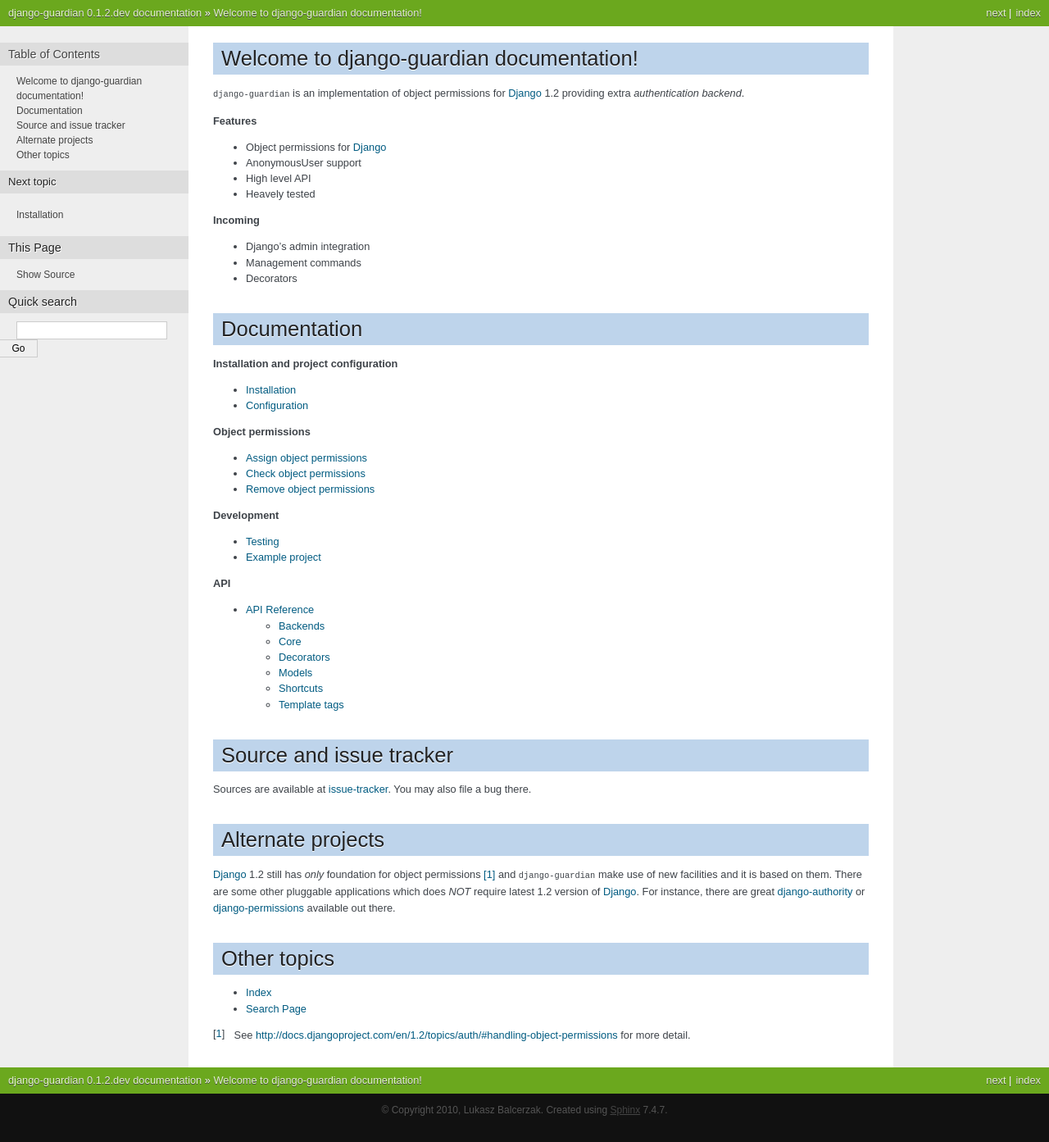
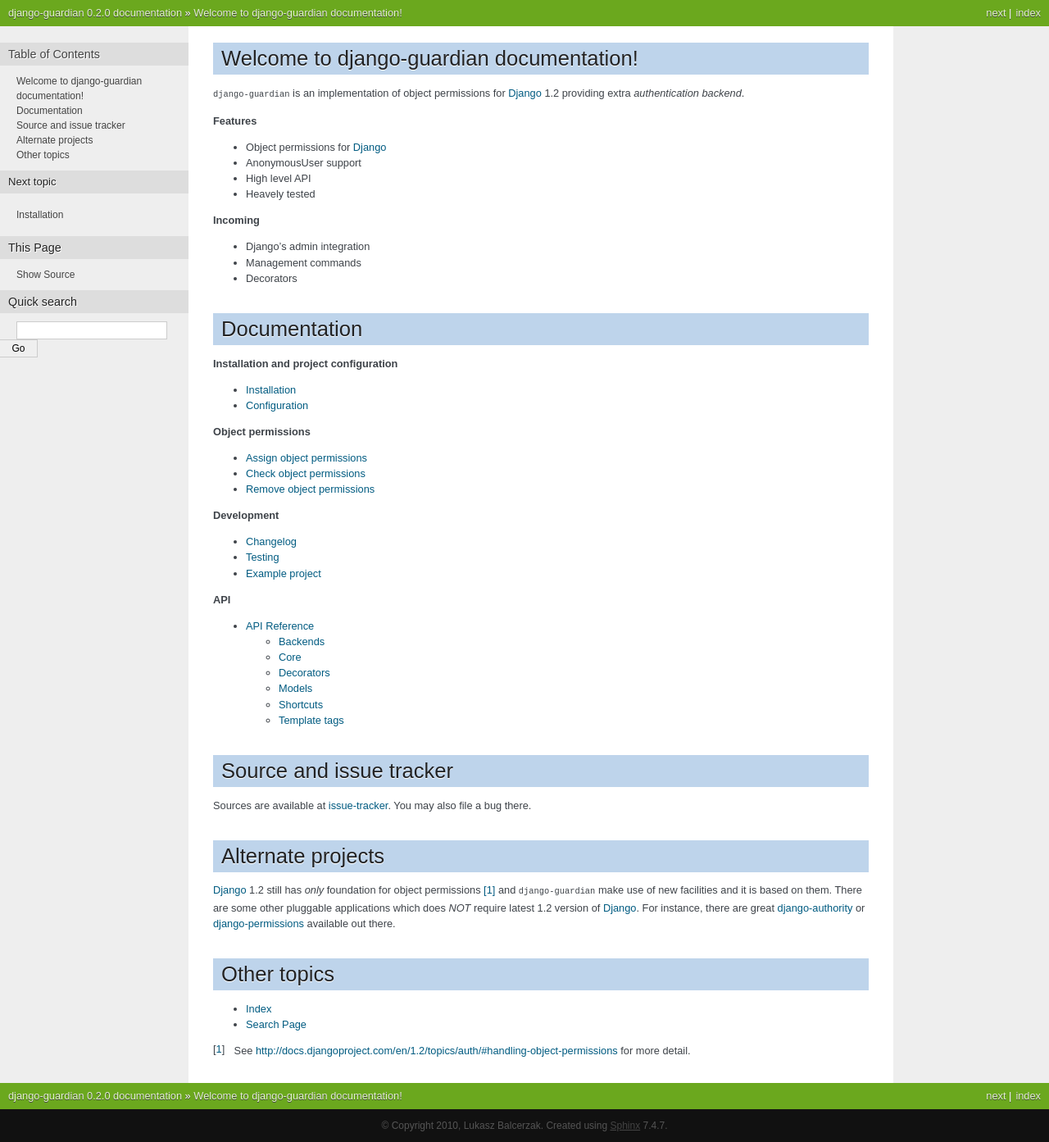
Before and after one commit to django-guardian/django-guardian, a Sphinx documentation site: the page built from docs/index.rst, in a window 1280 px wide. Shown: the whole page at 82% size. Built offline with Sphinx 7.4.7, drawn with Linux system fonts in a browser that asks for light colours.

Commit message:
Version bump to 0.2.0, added CHANGES file

```diff
--- a/README.rst
+++ b/README.rst
@@ -60,6 +60,12 @@
 There is an online documentation available at
 http://packages.python.org/django-guardian/.
 
+Changelog
+---------
+
+.. include:: CHANGES
+
+
 .. [1] Great peper about this feature is available at
    http://djangoadvent.com/1.2/object-permissions/.
 
--- /dev/null
+++ b/docs/changes.rst
@@ -0,0 +1,6 @@
+.. _changes:
+
+Changelog
+---------
+
+.. include:: ../CHANGES
--- a/docs/index.rst
+++ b/docs/index.rst
@@ -44,6 +44,7 @@
 .. toctree::
    :maxdepth: 1
 
+   changes
    testing
    example_project
 
--- a/guardian/__init__.py
+++ b/guardian/__init__.py
@@ -1,7 +1,7 @@
 """
 Implementation of per object permissions for Django 1.2.
 """
-VERSION = (0, 1, 2, 'dev')
+VERSION = (0, 2, 0)
 
 __version__ = '.'.join((str(each) for each in VERSION[:4]))
 
```
Also changed, not shown: 2 other files.
